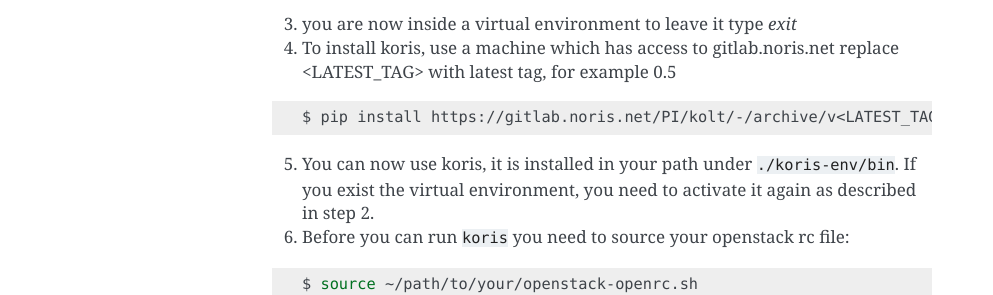
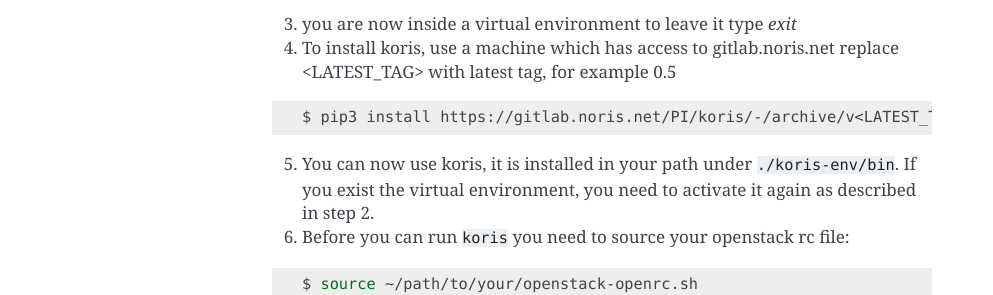
Before and after one commit to noris-network/koris, a Sphinx documentation site: the page built from docs/usage.rst, in a window 1280 px wide. Shown: the part 536-831 px from the top of the page, without its empty margins (148-1141 px from the left). Built offline with Sphinx 7.4.7, drawn with Linux system fonts in a browser that asks for light colours.

Commit message:
Docs: rename kolt->koris
KOLT-31

```diff
--- a/docs/index.rst
+++ b/docs/index.rst
@@ -1,4 +1,4 @@
-Welcome to kolt's documentation!
+Welcome to Koris's documentation!
 ======================================
 
 .. toctree::
--- a/docs/usage.rst
+++ b/docs/usage.rst
@@ -32,7 +32,7 @@
 
 .. code:: shell
 
-   $ pip install https://gitlab.noris.net/PI/kolt/-/archive/v<LATEST_TAG>/kolt-v<LATEST_TAG>.zip
+   $ pip3 install https://gitlab.noris.net/PI/koris/-/archive/v<LATEST_TAG>/kolt-v<LATEST_TAG>.zip
 
 5. You can now use koris, it is installed in your path under ``./koris-env/bin``.
    If you exist the virtual environment, you need to activate it again as described
```
